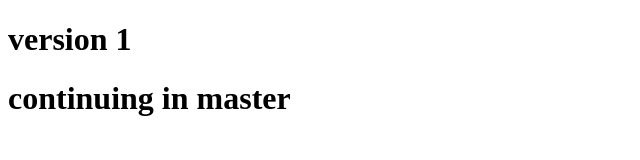
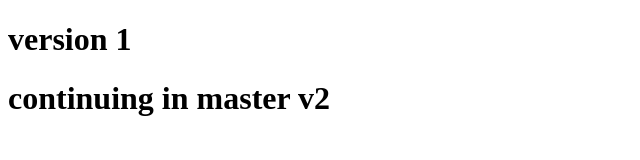
Before and after one commit to Akshaypm03/practice, a plain HTML site: page index.html in a window 1280 px wide. Shown: the full height of the page, 0-640 px from the left. Drawn offline with Linux system fonts and the light colour scheme.

Commit message:
edited after cloning by creator

```diff
--- a/index.html
+++ b/index.html
@@ -7,7 +7,7 @@
 </head>
 <body>
     <h1> version 1</h1>
-    <h1>continuing in master</h1>
+    <h1>continuing in master v2</h1>
 
 </body>
 </html>
```
